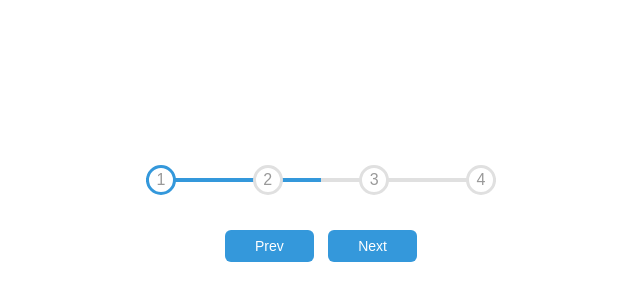
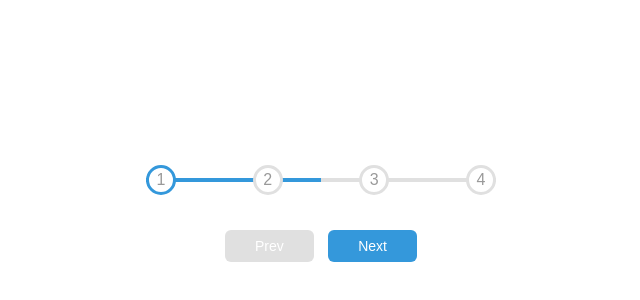
Before and after one commit to danasugu/progress-steps, a plain HTML site: page index.html in a window 1280 px wide. Shown: the part 184-484 px from the top of the page, without its empty margins (319-959 px from the left). Drawn offline with Linux system fonts and the light colour scheme; a web font is replaced by a local one.

Commit message:
Update style.css

```diff
--- a/style.css
+++ b/style.css
@@ -86,5 +86,17 @@ body {
   padding: 8px 30px;
   margin: 5px;
   font-size: 14px;
+}
 
+.btn:active {
+  transform: scale(.98);
 }
+
+.btn:focus {
+  outline:0;
+}
+
+.btn:disabled {
+  background-color: var(--line-border-empty);
+  cursor: not-allowed;
+}
```
